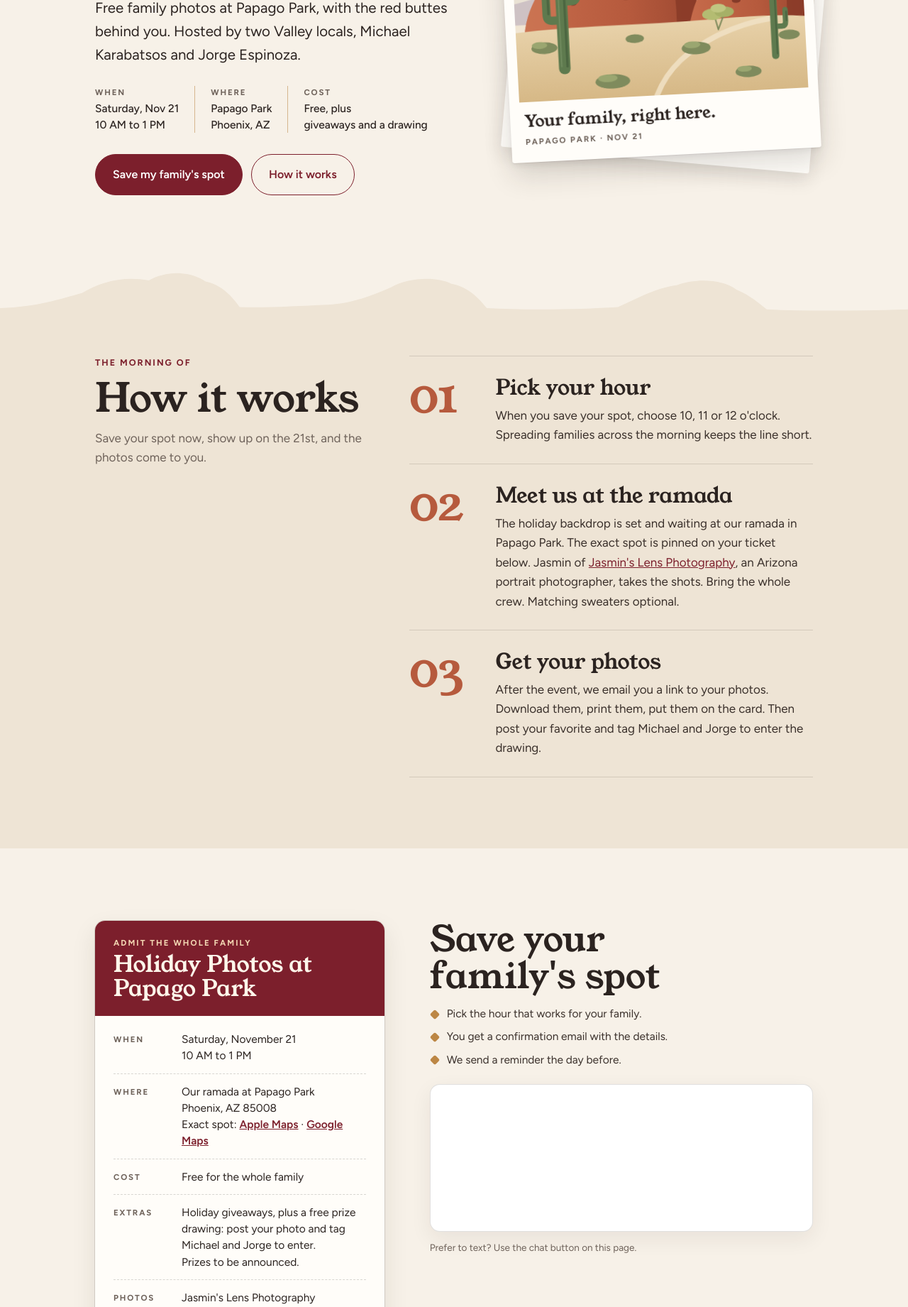
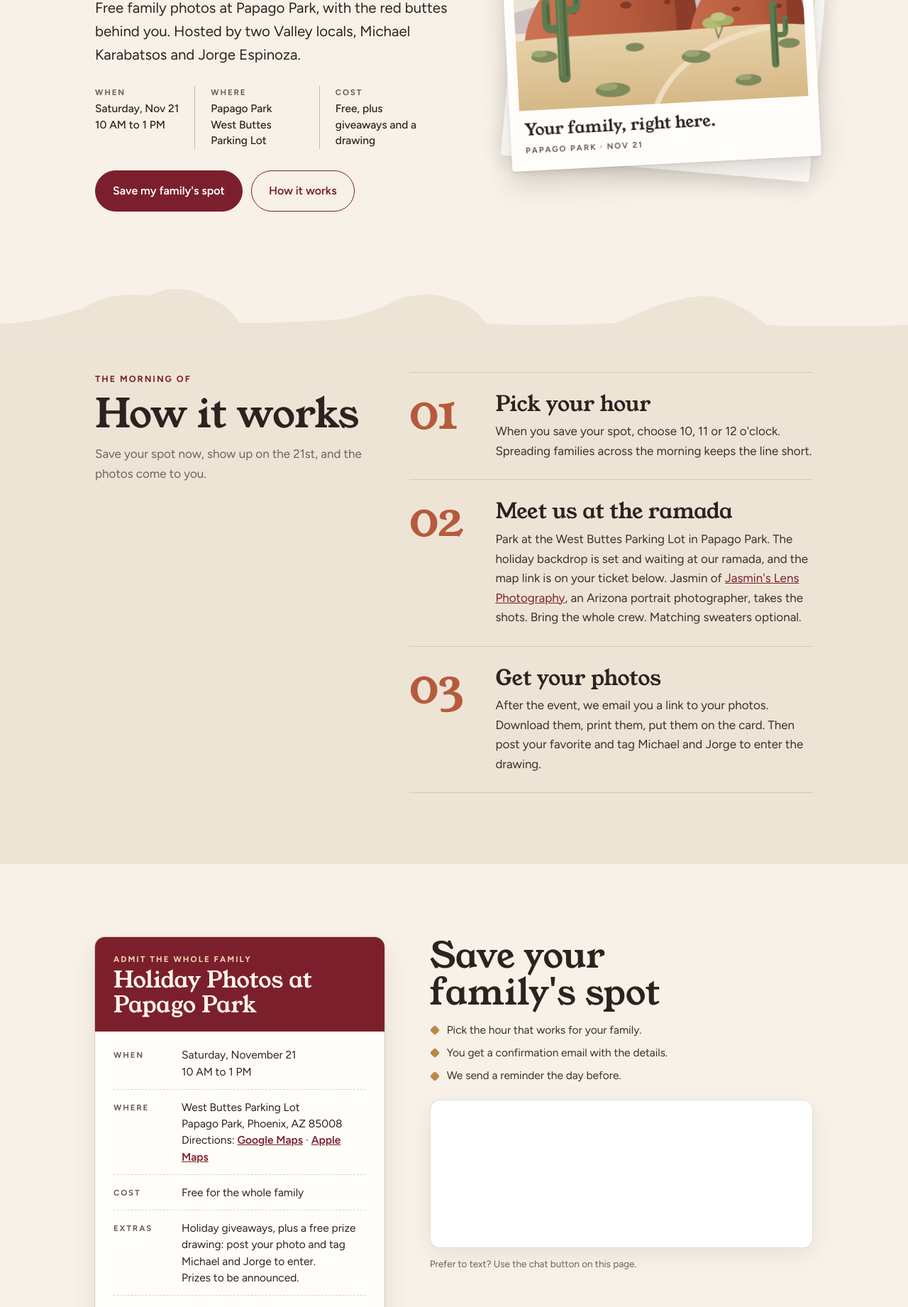
Before and after one commit to alphawolf13/azsignaturehomes, a plain HTML site: page holiday.html in a window 1280 px wide. Shown: the part 476-2317 px from the top of the page at 71% size. Drawn offline with Linux system fonts and the light colour scheme; grey boxes are pictures that could not be loaded; a script that the page names is missing.

Commit message:
Holiday page: meeting spot is the West Buttes Parking Lot
Co-Authored-By: Claude Opus 5.5 <noreply@anthropic.com>

```diff
--- a/holiday.html
+++ b/holiday.html
@@ -246,7 +246,7 @@ footer .links a{color:#FFF6EA;margin-right:14px}
 {"@context":"https://schema.org","@type":"Event","name":"Locally Sourced Holiday Photos at Papago Park",
 "startDate":"2026-11-21T10:00:00-07:00","endDate":"2026-11-21T13:00:00-07:00","eventStatus":"https://schema.org/EventScheduled",
 "eventAttendanceMode":"https://schema.org/OfflineEventAttendanceMode","isAccessibleForFree":true,
-"location":{"@type":"Place","name":"Papago Park","address":{"@type":"PostalAddress","streetAddress":"625 N Galvin Pkwy","addressLocality":"Phoenix","addressRegion":"AZ","postalCode":"85008","addressCountry":"US"},"geo":{"@type":"GeoCoordinates","latitude":33.455099,"longitude":-111.954490}},
+"location":{"@type":"Place","name":"West Buttes Parking Lot, Papago Park","address":{"@type":"PostalAddress","addressLocality":"Phoenix","addressRegion":"AZ","postalCode":"85008","addressCountry":"US"},"geo":{"@type":"GeoCoordinates","latitude":33.4549728,"longitude":-111.9543917},"hasMap":"https://maps.app.goo.gl/WH5mGqNhmbYCt6FE7"},
 "description":"Free family holiday photos at Papago Park, hosted by Michael Karabatsos and Jorge Espinoza.",
 "organizer":[{"@type":"Person","name":"Michael Karabatsos","url":"https://www.azsignaturehomes.com"},{"@type":"Person","name":"Jorge Espinoza"}],
 "offers":{"@type":"Offer","price":"0","priceCurrency":"USD","availability":"https://schema.org/InStock","url":"https://www.azsignaturehomes.com/holiday"}}
@@ -285,7 +285,7 @@ fbq('track','PageView');
       <p class="lead">Free family photos at Papago Park, with the red buttes behind you. Hosted by two Valley locals, Michael Karabatsos and Jorge Espinoza.</p>
       <dl class="facts">
         <div><dt>When</dt><dd>Saturday, Nov 21<br class="brk"><span class="dot" aria-hidden="true"> &middot; </span>10 AM to 1 PM</dd></div>
-        <div><dt>Where</dt><dd>Papago Park<br>Phoenix, AZ</dd></div>
+        <div><dt>Where</dt><dd>Papago Park<br>West Buttes Parking Lot</dd></div>
         <div><dt>Cost</dt><dd>Free, plus<br>giveaways and a drawing</dd></div>
       </dl>
       <div class="ctas">
@@ -383,7 +383,7 @@ fbq('track','PageView');
     </div>
     <ol class="steps">
       <li class="reveal"><span class="num">01</span><div><h3>Pick your hour</h3><p>When you save your spot, choose 10, 11 or 12 o'clock. Spreading families across the morning keeps the line short.</p></div></li>
-      <li class="reveal"><span class="num">02</span><div><h3>Meet us at the ramada</h3><p>The holiday backdrop is set and waiting at our ramada in Papago Park. The exact spot is pinned on your ticket below. Jasmin of <a href="https://www.instagram.com/jasmins_lens_/" target="_blank" rel="noopener">Jasmin's Lens Photography</a>, an Arizona portrait photographer, takes the shots. Bring the whole crew. Matching sweaters optional.</p></div></li>
+      <li class="reveal"><span class="num">02</span><div><h3>Meet us at the ramada</h3><p>Park at the West Buttes Parking Lot in Papago Park. The holiday backdrop is set and waiting at our ramada, and the map link is on your ticket below. Jasmin of <a href="https://www.instagram.com/jasmins_lens_/" target="_blank" rel="noopener">Jasmin's Lens Photography</a>, an Arizona portrait photographer, takes the shots. Bring the whole crew. Matching sweaters optional.</p></div></li>
       <li class="reveal"><span class="num">03</span><div><h3>Get your photos</h3><p>After the event, we email you a link to your photos. Download them, print them, put them on the card. Then post your favorite and tag Michael and Jorge to enter the drawing.</p></div></li>
     </ol>
   </div>
@@ -395,7 +395,7 @@ fbq('track','PageView');
       <div class="t-top"><p class="t-kick">Admit the whole family</p><p class="t-title">Holiday Photos at Papago Park</p></div>
       <dl class="t-rows">
         <div><dt>When</dt><dd>Saturday, November 21<br>10 AM to 1 PM</dd></div>
-        <div><dt>Where</dt><dd>Our ramada at Papago Park<br>Phoenix, AZ 85008<br>Exact spot: <a href="https://maps.apple/p/LCPYe~RkUf.ZH7" target="_blank" rel="noopener">Apple Maps</a> &middot; <a href="https://www.google.com/maps/search/?api=1&amp;query=33.455099,-111.954490" target="_blank" rel="noopener">Google Maps</a></dd></div>
+        <div><dt>Where</dt><dd>West Buttes Parking Lot<br>Papago Park, Phoenix, AZ 85008<br>Directions: <a href="https://maps.app.goo.gl/WH5mGqNhmbYCt6FE7" target="_blank" rel="noopener">Google Maps</a> &middot; <a href="https://maps.apple.com/?q=West%20Buttes%20Parking%20Lot&amp;ll=33.4549728,-111.9543917" target="_blank" rel="noopener">Apple Maps</a></dd></div>
         <div><dt>Cost</dt><dd>Free for the whole family</dd></div>
         <div><dt>Extras</dt><dd>Holiday giveaways, plus a free prize drawing: post your photo and tag Michael and Jorge to enter.<br>Prizes to be announced.</dd></div>
         <div><dt>Photos</dt><dd>Jasmin's Lens Photography</dd></div>
```
